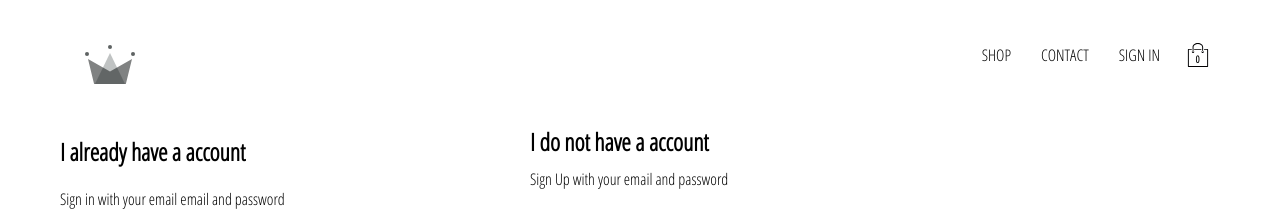
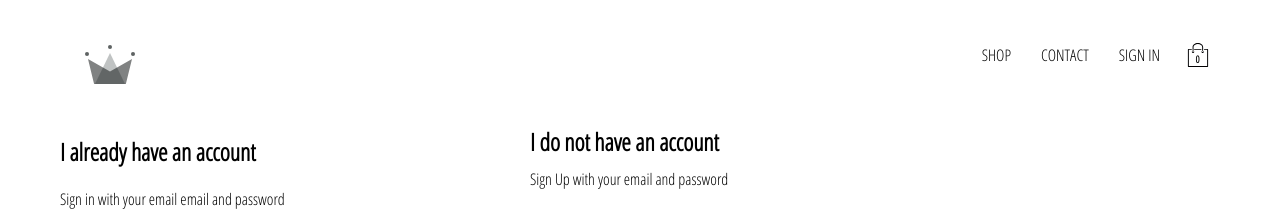
Before and after one commit to mansijoshi17/online-shopping, a React (Create React App) app: page /signin in a window 1280 px wide. Shown: the top 218 px of the page. Built offline with nearby package versions, Linux system fonts and the light colour scheme; no server answers.

Commit message:
Initial commit

```diff
--- a/package.json
+++ b/package.json
@@ -15,6 +15,7 @@
     "react-router-dom": "^5.1.2",
     "react-scripts": "3.3.0",
     "react-stripe-checkout": "^2.6.3",
+    "react-toastify": "^5.5.0",
     "redux": "^4.0.5",
     "redux-logger": "^3.0.6",
     "redux-persist": "^6.0.0",
--- a/src/Component/Sign-in/Sign-in-component.jsx
+++ b/src/Component/Sign-in/Sign-in-component.jsx
@@ -27,9 +27,8 @@ const SignIn = ({ emailSignInStart, googleSignInStart }) => {
 
     return (
         <div className="sign-in">
-            <h2>I already have a account</h2>
+            <h2>I already have an account</h2>
             <span>Sign in with your email email and password</span>
-
             <form onSubmit={handleSubmit}>
                 <FormInput name="email" type="email" value={email} handleChange={handleChange} label="email" />
                 <FormInput name="password" type="password" value={password} handleChange={handleChange} label="password" />
--- a/src/Component/Sign-up/Sign-up-component.jsx
+++ b/src/Component/Sign-up/Sign-up-component.jsx
@@ -36,7 +36,7 @@ const SignUp = ({ signUpStart }) => {
 
     return (
         <div className="sign-up">
-            <h2 className="title">I do not have a account</h2>
+            <h2 className="title">I do not have an account</h2>
             <span>Sign Up with your email and password</span>
 
             <form className="sign-up-form" onSubmit={handleSubmit}>
--- a/src/Component/Stripe-button/Stripe-button.component.jsx
+++ b/src/Component/Stripe-button/Stripe-button.component.jsx
@@ -1,6 +1,9 @@
 import React from 'react';
 
 import StripeCheckout from 'react-stripe-checkout';
+
+import { ToastContainer, toast } from 'react-toastify';
+import 'react-toastify/dist/ReactToastify.css';
 
 
 const StripeCheckoutButton = ({ price }) => {
@@ -8,24 +11,29 @@ const StripeCheckoutButton = ({ price }) => {
     const PriceForStripe = price * 100;
     const PublishableKey = 'pk_test_v8bPn1HjupstClUBIscFcEjw006R26gq5g';
 
- const onToken = token => {
-      console.log(token);
-      alert("Payment Successful");
-  }
+    //  const onToken = token => {
+    //       console.log(token);
+    //       alert("Payment Successful");
+    //   }
 
-    return(
-        <StripeCheckout
-        label="Pay Now"
-        name = "CRWN Clothing Ltd."
-        billingAddress
-        shippingAddress
-        image = "https://svgshare.com/i/CUz.svg"
-        description = {`Your total is $${price}`}
-        amount = {PriceForStripe}
-        panelLabel = "Pay Now"
-        token={onToken}
-        stripeKey = {PublishableKey}
-        />
+    const notify = (token) => toast.success("Payment Successful!");
+
+    return (
+        <div>
+            <StripeCheckout
+                label="Pay Now"
+                name="CRWN Clothing Ltd."
+                billingAddress
+                shippingAddress
+                image="https://svgshare.com/i/CUz.svg"
+                description={`Your total is $${price}`}
+                amount={PriceForStripe}
+                panelLabel="Pay Now"
+                token={notify}
+                stripeKey={PublishableKey}
+            />
+            <ToastContainer />
+        </div>
     )
 
 }
--- a/src/Pages/Collection/Collection.component.jsx
+++ b/src/Pages/Collection/Collection.component.jsx
@@ -1,4 +1,4 @@
-import React from 'react';
+import React     from 'react';
 import { connect } from 'react-redux';
 
 
```
Also changed, not shown: 1 other file (tests, documents, lock files or other folders).
